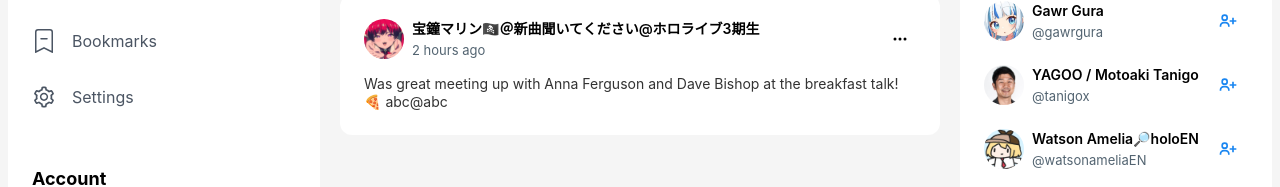
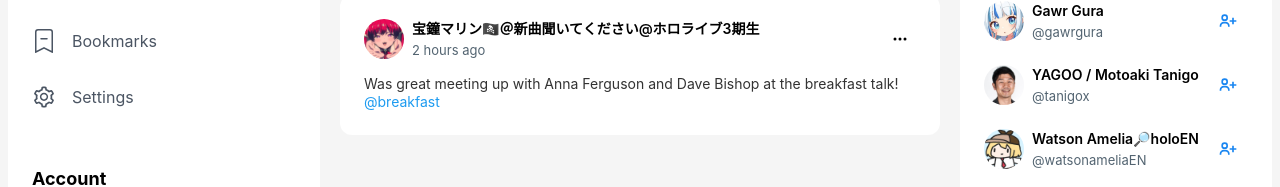
Before and after one commit to tuan-hda/sociout-frontend, a React (Create React App) app: page / in a window 1280 px wide. Shown: the part 371-558 px from the top of the page. Built offline with nearby package versions, Linux system fonts and the light colour scheme.

Commit message:
Fix post content styles

```diff
--- a/src/components/ContentContainer.jsx
+++ b/src/components/ContentContainer.jsx
@@ -63,12 +63,13 @@ const styleText = text => {
     }
   }
 
+  console.log(res)
   return <p>{res}</p>
 }
 
 const ContentContainer = props => {
   return (
-    <div className={classNames([props.className])}>
+    <div className={classNames([props.className, 'whitespace-pre-wrap'])}>
       {styleText(props.children)}
     </div>
   )
--- a/src/components/Post.jsx
+++ b/src/components/Post.jsx
@@ -12,6 +12,9 @@ const owner = {
 }
 
 const Post = () => {
+  const content =
+    'Was great meeting up with Anna Ferguson and Dave Bishop at the breakfast talk! \n@breakfast'
+
   return (
     <div className='bg-white p-6 rounded-xl'>
       {/* Head */}
@@ -51,10 +54,7 @@ const Post = () => {
 
       {/* Content */}
       <div className='text-normalText text-textColor'>
-        <ContentContainer className='mt-4'>
-          Was great meeting up with Anna Ferguson and Dave Bishop at the
-          breakfast talk! 🍕 abc@abc
-        </ContentContainer>
+        <ContentContainer className='mt-4'>{content}</ContentContainer>
       </div>
     </div>
   )
```
